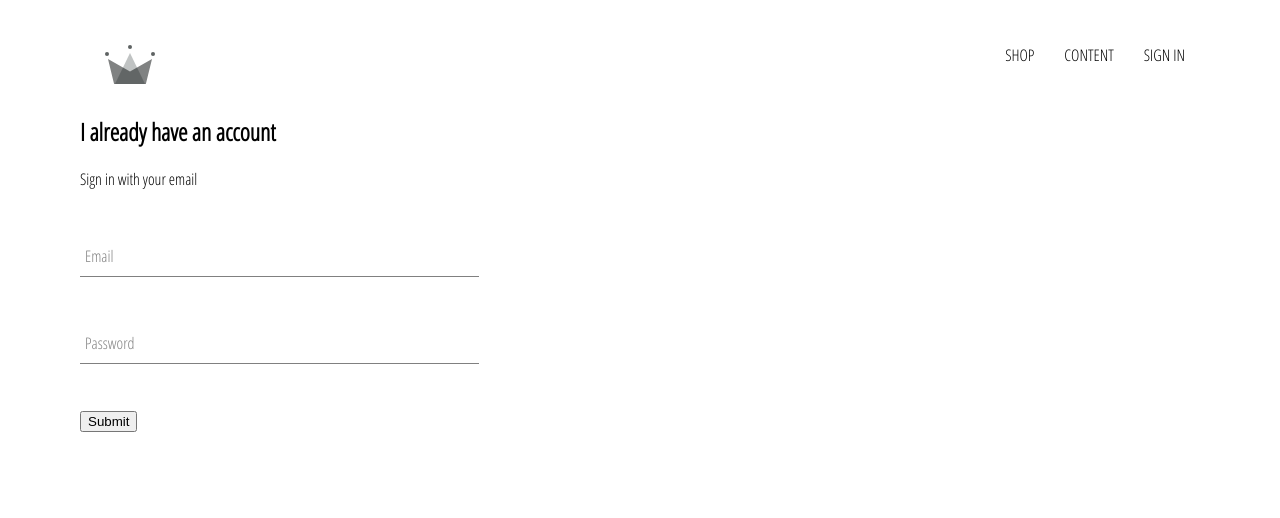
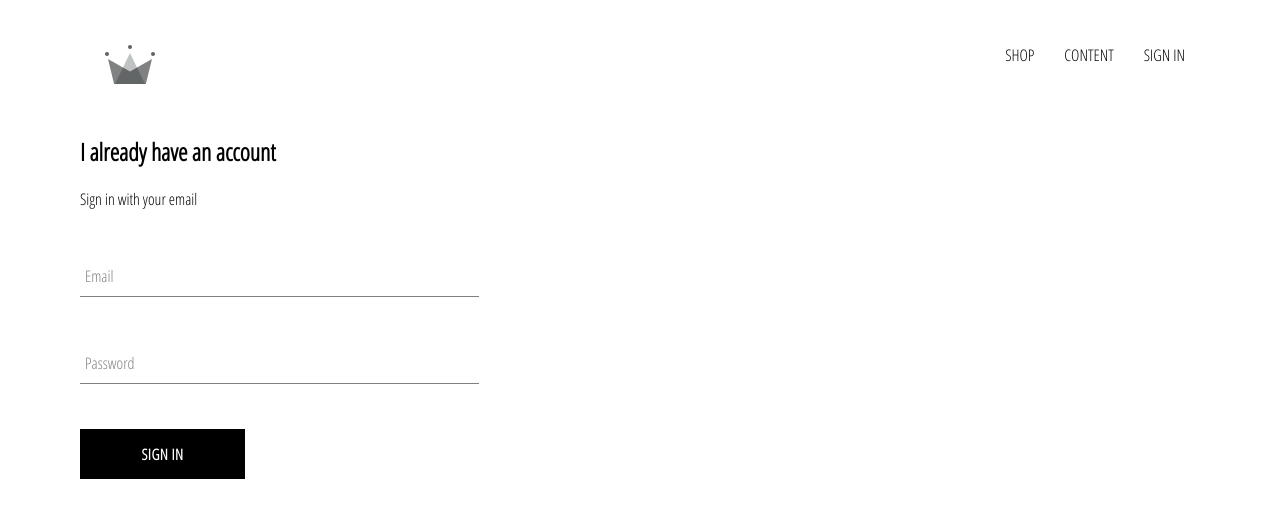
Before and after one commit to ryanbartolay/crwn-clothing, a React (Create React App) app: page /signin in a window 1280 px wide. Shown: the top 518 px of the page. Built offline with nearby package versions, Linux system fonts and the light colour scheme.

Commit message:
added form input

```diff
--- /dev/null
+++ b/src/components/custom-buttom/custom-buttom.components.jsx
@@ -0,0 +1,10 @@
+import React from "react";
+
+import "./custom-buttom.styles.scss";
+
+const CustomButton = ({ children, ...otherProps }) => (
+  <button className="custom-button" {...otherProps}>
+    {children}
+  </button>
+);
+export default CustomButton;
--- /dev/null
+++ b/src/components/custom-buttom/custom-buttom.styles.scss
@@ -0,0 +1,22 @@
+.custom-button {
+  min-width: 165px;
+  width: auto;
+  height: 50px;
+  letter-spacing: 0.5px;
+  line-height: 50px;
+  padding: 0 35px 0 35px;
+  font-size: 15px;
+  background-color: black;
+  color: white;
+  text-transform: uppercase;
+  font-family: "OpenSansCondensed-Light";
+  font-weight: bolder;
+  border: none;
+  cursor: pointer;
+
+  &:hover {
+    background-color: white;
+    color: black;
+    border: 1px solid black;
+  }
+}
--- a/src/components/signin/signin.component.jsx
+++ b/src/components/signin/signin.component.jsx
@@ -1,6 +1,7 @@
 import React, { Component } from "react";
 import FormInput from "../form-input/form-input.component";
 import "./signin.styles.scss"
+import CustomButton from "../custom-buttom/custom-buttom.components";
 
 export default class SignIn extends Component {
   constructor(props) {
@@ -45,7 +46,7 @@
             value={this.state.password}
             label="Password"
           />
-          <input type="submit" />
+          <CustomButton type="submit">Sign In</CustomButton>
         </form>
       </div>
     );
--- a/src/components/signin/signin.styles.scss
+++ b/src/components/signin/signin.styles.scss
@@ -1,3 +1,9 @@
 .sign-in {
     width: 30vw;
+    display: flex;
+    flex-direction: column;
+
+    .title {
+        margin: 10px 0;
+    }
 }
```
